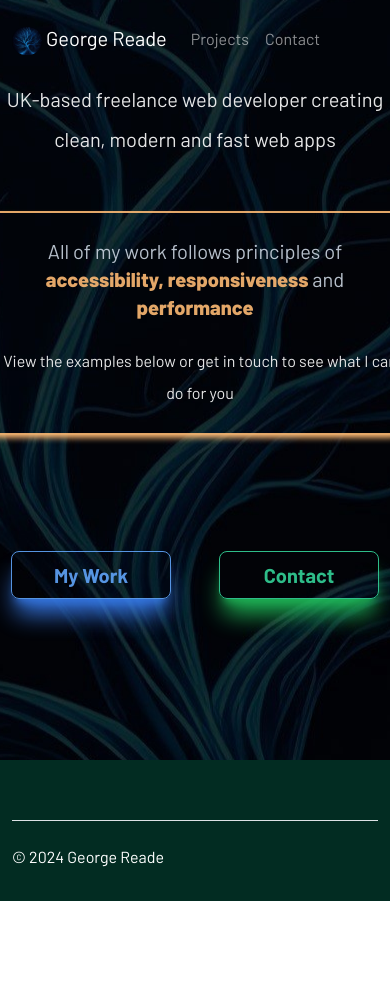
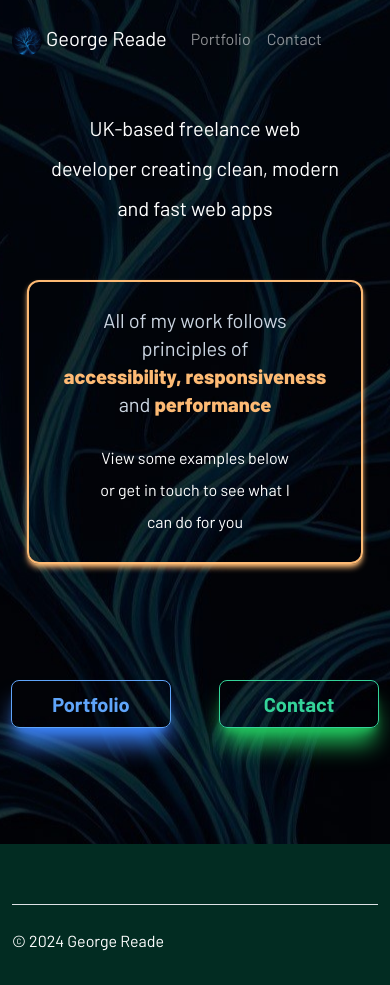
Before and after one commit to georgereade/next-portfolio, a Next.js app: page /Homepage in a window 390 px wide. Before the commit the page ends 901 px from the top, so only its background shows below. Built offline with nearby package versions, Linux system fonts and the light colour scheme.

Commit message:
responsiveness improvements

```diff
--- a/src/app/Homepage/page.tsx
+++ b/src/app/Homepage/page.tsx
@@ -5,9 +5,9 @@ import { Fade } from "react-awesome-reveal";
 
 export default function Homepage() {
   return (
-    <main className="bg-[url('/electric-blue-tree.jpg')] bg-center md:bg-left md:bg-cover bg-fixed">
+    <main className="bg-[url('/electric-blue-tree.jpg')] bg-center md:bg-left md:bg-cover md:bg-fixed w-screen">
       <div
-        className="container pt-3 items-center place-content-center h-screen flex flex-col md:flex-row"
+        className="pt-3 items-center place-content-center h-screen flex flex-col"
         id="hero"
       >
         <Fade delay={2e1} cascade damping={1e-1} triggerOnce={true}>
@@ -19,14 +19,14 @@ export default function Homepage() {
         </Fade>
         <div className="bg-transparent text-secondary text-center mb-6">
           <Fade triggerOnce={true}>
-            <div className="flex flex-col">
-              <h1 className="my-1 md:my-4 py-12 mx-2 text-xl md:text-3xl md:pt-40 leading-loose">
+            <div className="flex flex-col w-96 px-4 md:w-auto items-center">
+              <h1 className="my-1 md:my-4 py-12 pt-28 mx-4 text-xl md:text-3xl md:pt-40 leading-loose">
                 UK-based freelance web developer creating clean, modern and fast
                 web apps
                 <br />
               </h1>
-              <div className="flex flex-col rounded-xl backdrop-blur-xl w-full h-fit shadow-orange-300 shadow-md border-2 border-orange-300 z-50">
-                <h2 className="pt-4 text-xl md:text-3xl">
+              <div className="flex flex-col rounded-xl backdrop-blur-xl h-fit shadow-orange-300 shadow-md border-2 border-orange-300 z-50">
+                <h2 className="pt-4 text-xl md:text-3xl mx-8">
                   {" "}
                   All of my work follows principles of <br />
                   <span className="font-extrabold text-orange-300">
@@ -37,9 +37,9 @@ export default function Homepage() {
                     performance
                   </span>
                 </h2>
-                <p className="py-4 leading-loose text-md md:text-xl">
+                <p className="py-4 leading-loose text-md md:text-xl mx-16">
                   {" "}
-                  View the examples below or get in touch to see what I can do
+                  View some examples below or get in touch to see what I can do
                   for you
                 </p>
               </div>
@@ -54,7 +54,7 @@ export default function Homepage() {
                     className="btn btn-outline-info btn-lg mx-4 fw-bold my-1 transition ease-in-out w-40 md:w-64 hover:scale-110 delay-50 origin-center shadow-xl shadow-blue-500"
                     id="projectsbtn"
                   >
-                    My Work
+                    Portfolio
                   </a>
                 </Fade>
                 <Fade delay={1100} triggerOnce={true}>
--- a/src/app/components/Header.tsx
+++ b/src/app/components/Header.tsx
@@ -40,7 +40,7 @@ export default function Header() {
           }
         });
       },
-      { threshold: 0.2, root: null, rootMargin: "0px" }
+      { threshold: 0.6, root: null, rootMargin: "0px" }
     );
 
     const sections = document.querySelectorAll("section");
@@ -76,13 +76,13 @@ export default function Header() {
         <Navbar.Collapse id="basic-navbar-nav">
           <Nav className="me-auto">
             <Nav.Link
-              href="#projects-section"
+              href="#portfolio-section"
               active={false}
               className={
-                activeSection === "projects-section" ? "activeProjects" : ""
+                activeSection === "portfolio-section" ? "activeProjects" : ""
               }
             >
-              Projects
+              Portfolio
             </Nav.Link>
             <Nav.Link
               href="#contact-section"
--- a/src/app/globals.css
+++ b/src/app/globals.css
@@ -27,11 +27,6 @@ body {
   html {
     color-scheme: dark;
   }
-}
-
-#hero {
-  height: 90vh;
-  align-content: center;
 }
 
 body {
@@ -68,10 +63,6 @@ li,
 .white,
 h1 {
   color: white;
-}
-
-#hero {
-  opacity: 90%;
 }
 
 .profilepic {
@@ -161,11 +152,6 @@ a.dropdown-item {
   font-size: 50px;
 }
 
-#hero {
-  display: flex;
-  align-items: center;
-}
-
 .socialLinks:hover,
 .navSocialLinks:hover {
   fill: #05fdfe;
@@ -196,6 +182,28 @@ p,
 
 } */
 
+@layer components {
+  .scrollbar::-webkit-scrollbar {
+    width: 15px;
+    height: 15px;
+  }
+
+  .scrollbar::-webkit-scrollbar-track {
+    border-radius: 100vh;
+    background: #e5e7eb;
+    margin: 10px;
+  }
+
+  .scrollbar::-webkit-scrollbar-thumb {
+    background: #10b981;
+    border-radius: 100vh;
+  }
+
+  .scrollbar::-webkit-scrollbar-thumb:hover {
+    background: #c0a0b9;
+  }
+}
+
 @media screen and (max-width: 1000px) {
   #indexbtns {
     justify-content: center;
@@ -214,10 +222,10 @@ p,
   .navSocialLinks {
     display: none;
   }
-  #hero {
+  /* #hero {
     padding-bottom: 10px;
     display: inline-flex;
-  }
+  } */
 
   img {
     object-fit: cover;
--- a/src/app/projects/Projectitems/page.tsx
+++ b/src/app/projects/Projectitems/page.tsx
@@ -109,7 +109,7 @@ export default function Page() {
   }, [visibleTextBoxes]);
 
   return (
-    <div className="flex flex-row snap-x w-screen lg:flex-wrap lg:justify-center overflow-x-auto snap-mandatory snap-always h-full">
+    <div className="flex flex-row snap-x w-screen lg:flex-wrap lg:justify-center overflow-x-auto snap-mandatory snap-always h-full scrollbar">
       {cardsData.map((card) => (
         <Card
           key={card.id}
--- a/src/app/projects/page.tsx
+++ b/src/app/projects/page.tsx
@@ -11,12 +11,20 @@ export default function Page() {
           <div className="row py-lg-5">
             <Fade triggerOnce={true}>
               <div className="pt-5">
-                {/* <h1 className="text-5xl">My Work</h1> */}
                 <Fade delay={100} triggerOnce={true} cascade>
+                  <h2 className="text-5xl">Services</h2>
                   <ul>
                     <li>
                       <p className="text-xl md:text-2xl pb-2 md:leading-loose">
-                        Helping to provide{" "}
+                        <span className="text-orange-300">
+                          Designing and building{" "}
+                        </span>
+                        your website.
+                      </p>
+                    </li>
+                    <li>
+                      <p className="text-xl md:text-2xl pb-2 md:leading-loose">
+                        Setting you up with{" "}
                         <span className="text-orange-300">secure hosting</span>{" "}
                         under your own domain name.{" "}
                       </p>
@@ -40,10 +48,9 @@ export default function Page() {
                       </p>
                     </li>
                     <li>
-                      <p className="text-xl md:text-2xl pb-2 md:leading-loose">
-                        Whether you already have the perfect design idea or want
-                        me to lead the way, we can work together to build your
-                        vision.
+                      <p className="text-xl md:text-2xl pb-2 pt-12 md:leading-loose">
+                        Whether you already have the perfect idea or want me to
+                        lead the way, we can work together to build your vision.
                       </p>
                     </li>
                     <li>
@@ -71,6 +78,9 @@ export default function Page() {
           <Fade cascade delay={200} triggerOnce={true}>
             <div className="pb-0 mb-0">
               <div className="w-screen flex flex-col items-center">
+                <h2 className="text-5xl" id="portfolio-section">
+                  Portfolio
+                </h2>
                 <ProjectItems />
               </div>
             </div>
```
